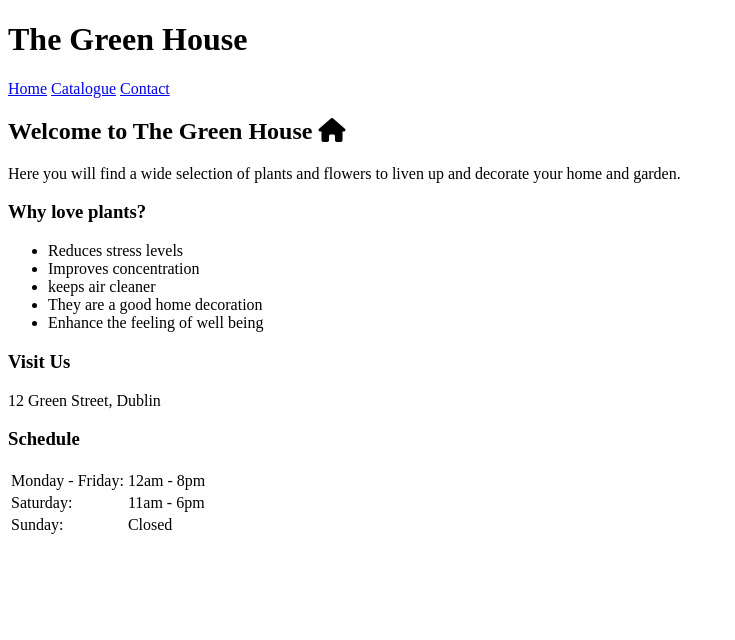
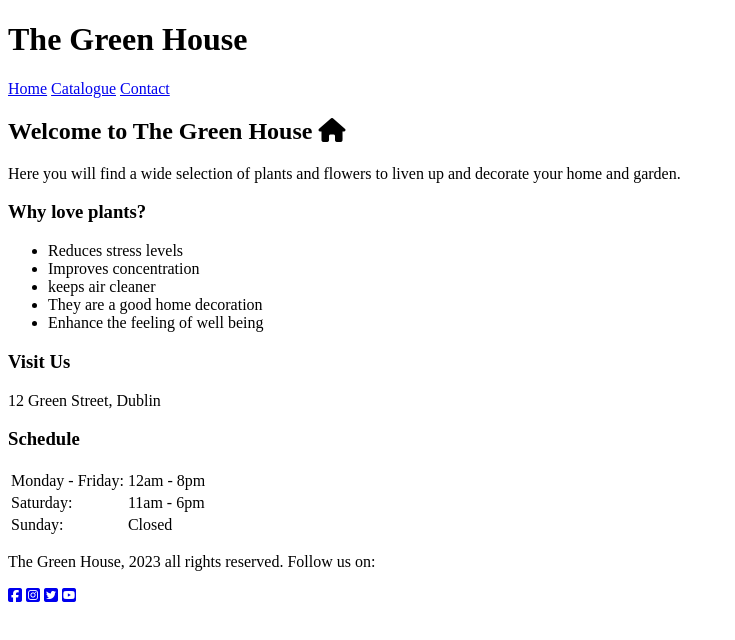
Before and after one commit to Lsverry/The-Green-House, a plain HTML site: page index.html in a window 1280 px wide. Shown: the whole page, without its empty margins (0-735 px from the left). Drawn offline with Linux system fonts and the light colour scheme.

Commit message:
Create social media links with footer icons

```diff
--- a/index.html
+++ b/index.html
@@ -75,7 +75,13 @@
     </main>
     <!--Footer-->
     <footer>
-
+        <p>The Green House, 2023 all rights reserved. Follow us on:</p>
+        <div>
+            <a href="https://www.facebook.com/" aria-label="Visit us on Facebook (opens in a new tab)" target="_blank"><i class="fa-brands fa-square-facebook"></i></a>
+            <a href="https://www.instagram.com/" aria-label="Visit us on Instagram (opens in a new tab)" target="_blank"><i class="fa-brands fa-square-instagram"></i></a>
+            <a href="https://twitter.com/" aria-label="Visit us Twitter (opens in a new tab)" target="_blank"><i class="fa-brands fa-square-twitter"></i></a>
+            <a href="https://www.youtube.com/" aria-label="Visit us on Youtube (opens in a new tab)" target="_blank"><i class="fa-brands fa-square-youtube"></i></a>
+        </div>
     </footer>
 </body>
 </html>
```
